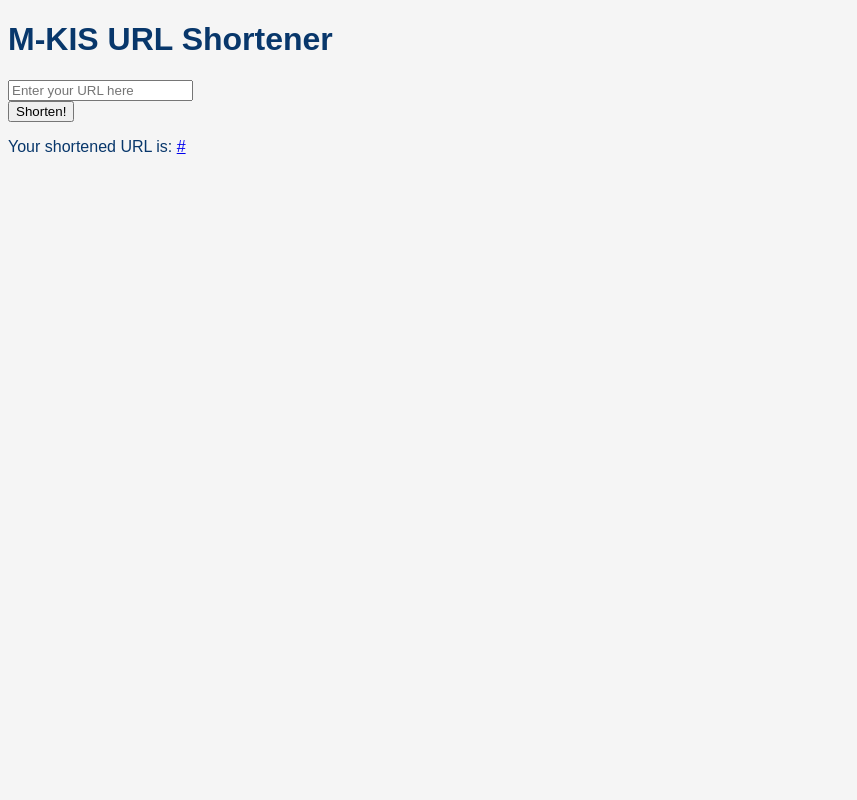
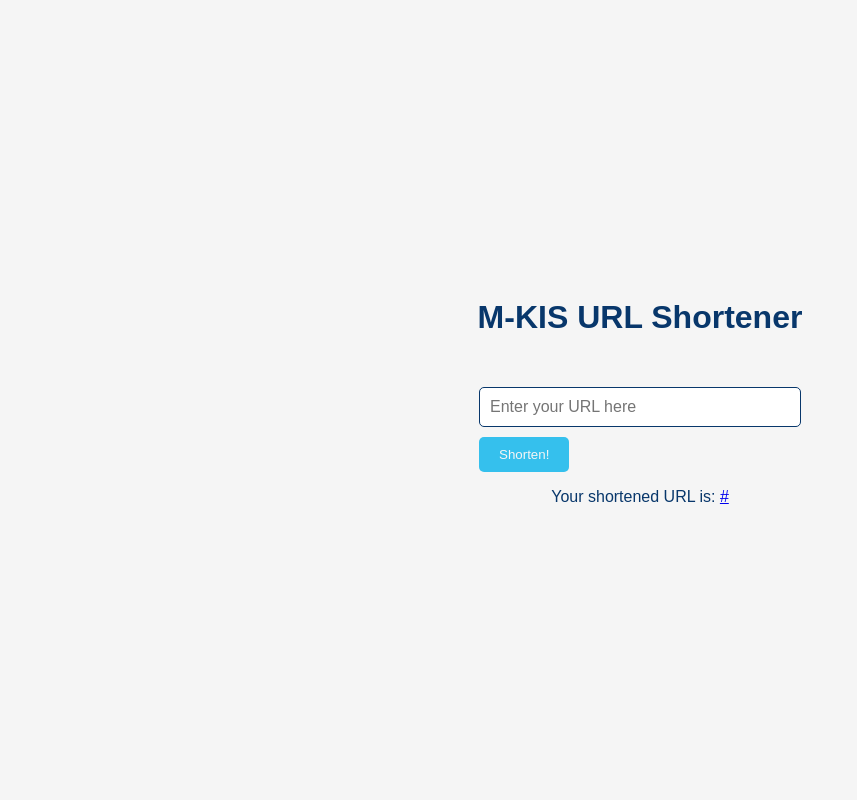
Before and after one commit to m-kis/url_shortener, a Flask app: template templates/index.html in a window 1280 px wide. Shown: the whole page, without its empty margins (0-857 px from the left). Run offline with Flask 3, Linux system fonts and the light colour scheme; the template is opened without the code that fills it: most values are stand-ins (such as "Sample title", 1, 10 or a date in 2020).

Commit message:
Update styles.css
add style, padding, logo

```diff
--- a/static/styles.css
+++ b/static/styles.css
@@ -2,6 +2,18 @@ body {
     background-color: #F5F5F5;
     font-family: 'Montserrat', sans-serif;
     color: #08376B;
+    display: flex;
+    flex-direction: column;
+    align-items: center;
+    justify-content: center;
+    height: 100vh;
+    margin: 0;
+    padding: 0;
+    box-sizing: border-box;
+}
+
+.container {
+    text-align: center;
 }
 
 h1 {
@@ -16,4 +28,30 @@ form {
 input[type="text"] {
     margin-top: 10px;
     display: block;
+    margin-left: auto;
+    margin-right: auto;
+    padding: 10px;
+    font-size: 16px;
+    border: 1px solid #08376B;
+    border-radius: 5px;
+    width: 300px;
 }
+
+input[type="submit"] {
+    margin-top: 10px;
+    padding: 10px 20px;
+    border: none;
+    background-color: #35C0ED;
+    color: #F5F5F5;
+    border-radius: 5px;
+    cursor: pointer;
+}
+
+input[type="submit"]:hover {
+    background-color: #2F90B0;
+}
+
+.logo {
+    width: 150px;
+    height: 150px;
+}
```
